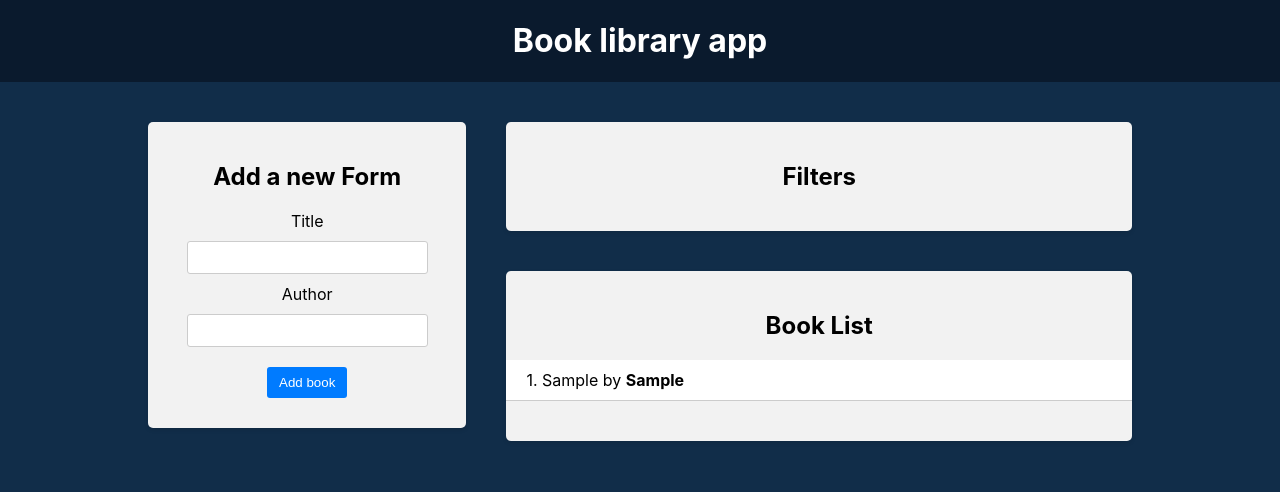
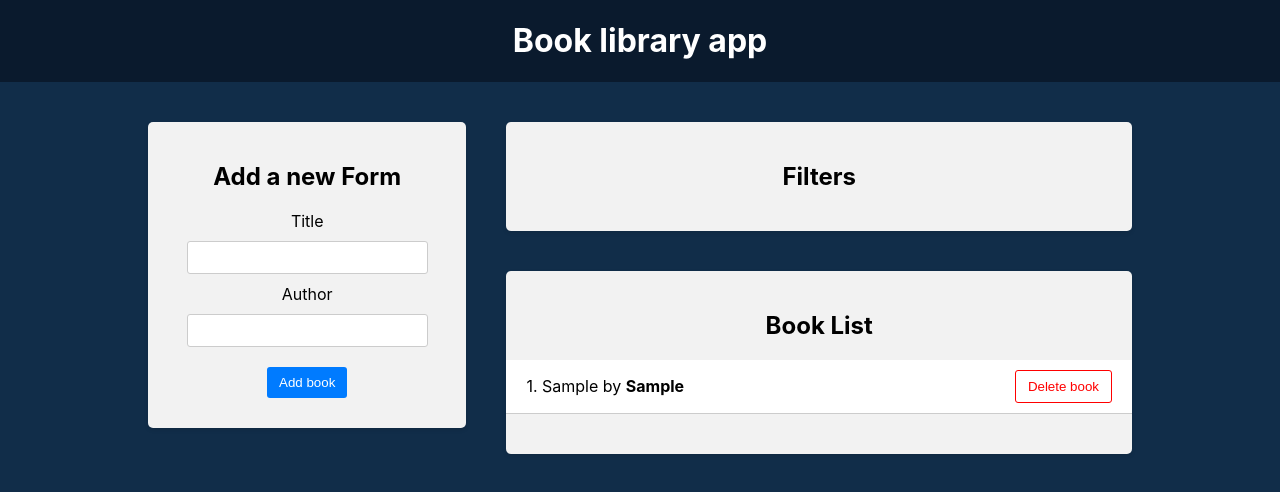
Before and after one commit to daniilkiselev97/my-redux-react, a React (Create React App) app in the folder frontend/: page / in a window 1280 px wide. Both pictures are taken after typing "Sample", "Sample" into the empty fields and a click on the button "Add book". Shown: the top 492 px of the page. Built offline with nearby package versions, Linux system fonts and the light colour scheme.

Commit message:
Delete book by id

```diff
--- a/frontend/src/components/BookList/BookList.js
+++ b/frontend/src/components/BookList/BookList.js
@@ -1,7 +1,13 @@
-import { useSelector } from 'react-redux';
+import { useSelector, useDispatch } from 'react-redux';
+import { deleteBook } from '../../redux/books/actionCreators';
 import './BookList.css';
 const BookList = () => {
     const books = useSelector((state) => state.books);
+    const dispatch = useDispatch();
+    const handleDeleteBook = (id) => {
+        dispatch(deleteBook(id));
+    };
+
     return (
         <div className="app-block book-list">
             <h2>Book List</h2>
@@ -12,7 +18,17 @@ const BookList = () => {
                     {books.map((book, i) => (
                         <li key={book.id}>
                             <div className="book-info">
-                                {++i}. {book.title} by <strong>{book.author}</strong>
+                                {++i}. {book.title} by{' '}
+                                <strong>{book.author}</strong>
+                            </div>
+                            <div className="book-actions">
+                                <button
+                                    onClick={() => {
+                                        handleDeleteBook(book.id);
+                                    }}
+                                >
+                                    Delete book
+                                </button>
                             </div>
                         </li>
                     ))}
--- a/frontend/src/redux/books/actionCreators.js
+++ b/frontend/src/redux/books/actionCreators.js
@@ -5,3 +5,9 @@ export const addBook = (newBook) => {
         payload: newBook
     };
 };
+export const deleteBook = (id) => {
+    return {
+        type: a.DELETE_BOOK,
+        payload: id
+    };
+};
--- a/frontend/src/redux/books/actionTypes.js
+++ b/frontend/src/redux/books/actionTypes.js
@@ -1 +1,2 @@
 export const ADD_BOOK = 'ADD_BOOK';
+export const DELETE_BOOK = 'DELETE_BOOK';
--- a/frontend/src/redux/books/reducer.js
+++ b/frontend/src/redux/books/reducer.js
@@ -5,6 +5,8 @@ const booksReducer = (state = initialState, action) => {
     switch (action.type) {
         case a.ADD_BOOK:
             return [...state, action.payload];
+        case a.DELETE_BOOK:
+            return state.filter((book) => book.id !== action.payload);
         default:
             return state;
     }
```
